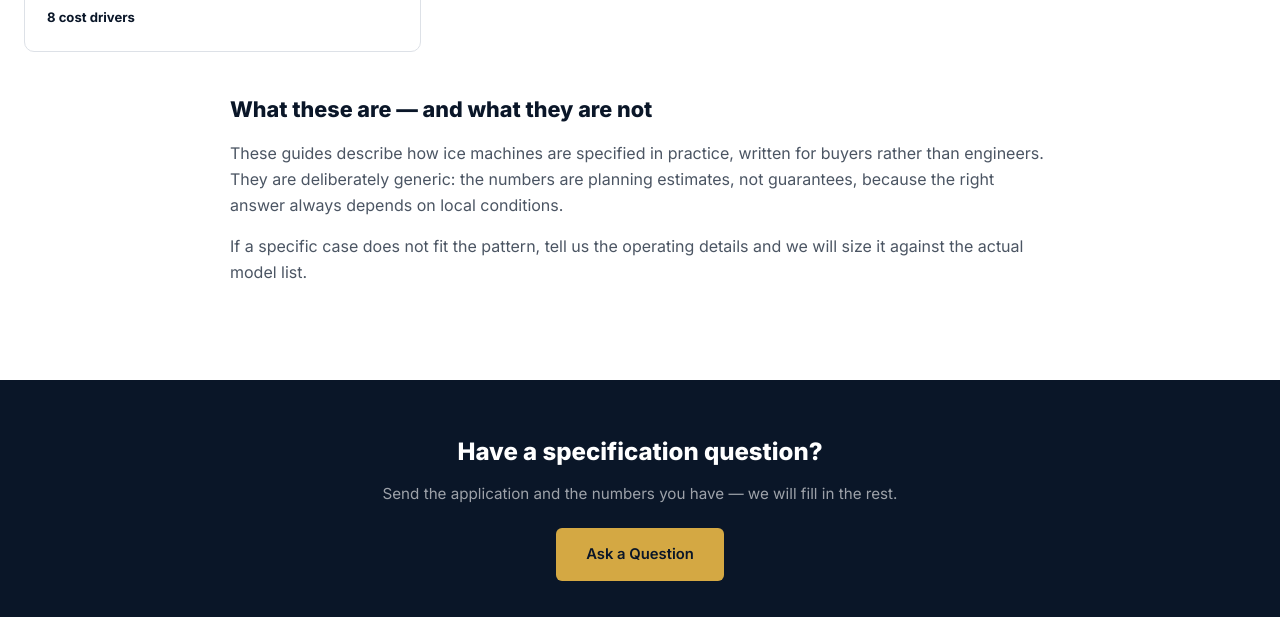
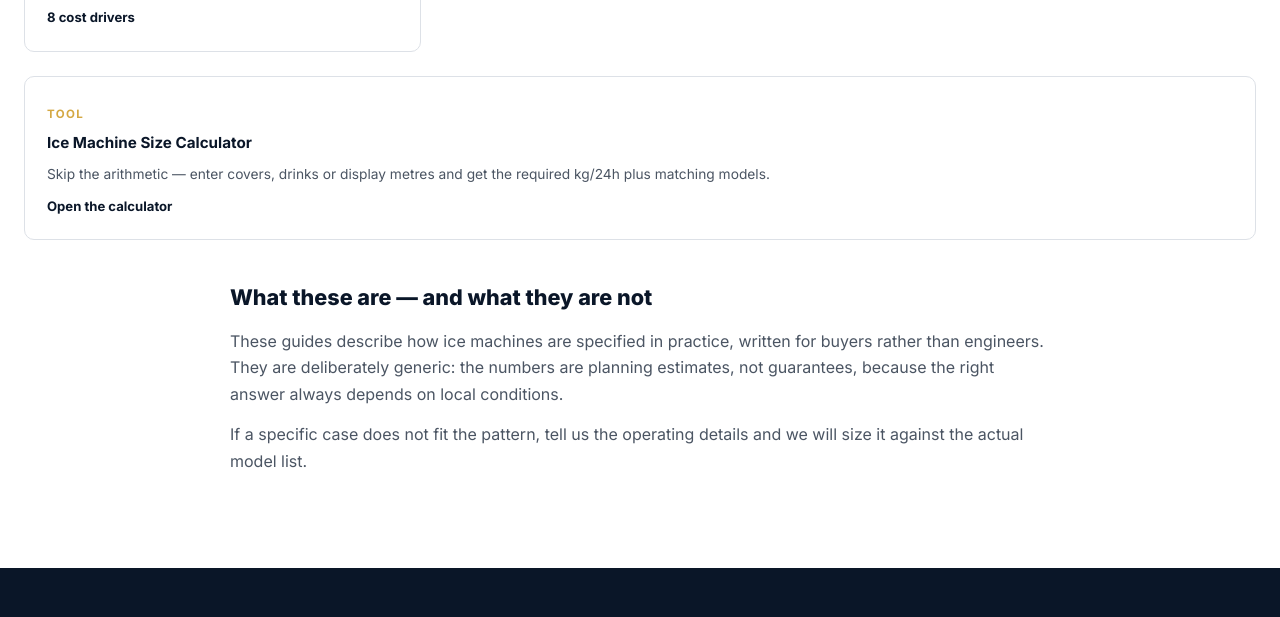
Before and after one commit to Henry-yonchen/yonchen-ice-maker, a plain HTML site: page resources/index.html in a window 1280 px wide. Shown: the part 864-1481 px from the top of the page. Drawn offline with Linux system fonts and the light colour scheme.

Commit message:
Add contextual links to the calculator from the sizing guide and resources hub
GSC showed no referring page for /tools/ice-machine-calculator/ — only the
sitemap. Footer links alone are weak signals; these are in-body links from the
two guides where a reader is most likely to want the tool.

```diff
--- a/resources/index.html
+++ b/resources/index.html
@@ -114,6 +114,14 @@ gtag('config', 'G-XHFCKDSCD2', { 'anonymize_ip': true, 'send_page_view': true })
         <h3>What Drives the Price</h3>
         <p>Eight cost drivers behind the quote, where a cheap machine becomes expensive, and six questions that make quotations comparable.</p>
         <p style="margin-top:10px;font-weight:700;color:var(--navy);font-size:.82rem">8 cost drivers</p>
+      </a>
+    </div>
+    <div class="grid-2" style="grid-template-columns:repeat(auto-fit,minmax(320px,1fr));margin-top:20px">
+      <a class="info-card" href="/tools/ice-machine-calculator/" style="display:block">
+        <div class="section-tag" style="margin-bottom:6px">Tool</div>
+        <h3>Ice Machine Size Calculator</h3>
+        <p>Skip the arithmetic — enter covers, drinks or display metres and get the required kg/24h plus matching models.</p>
+        <p style="margin-top:10px;font-weight:700;color:var(--navy);font-size:.82rem">Open the calculator</p>
       </a>
     </div>
     <div class="prose" style="margin:40px auto 0">
```
Also changed, not shown: resources/ice-machine-sizing-guide/index.html (+1 -0 lines), resources/ice-types-compared/index.html (+1 -0 lines).
